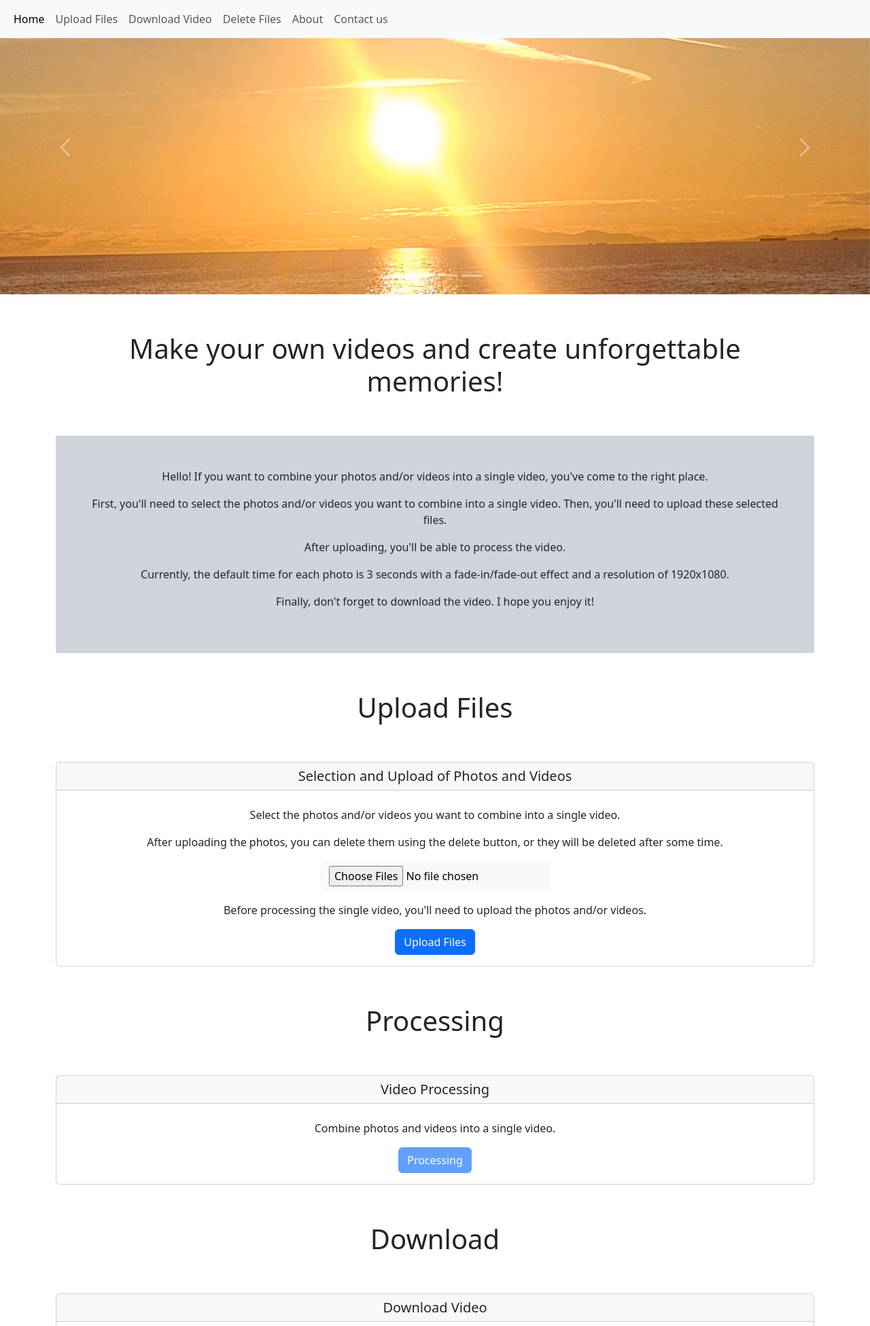
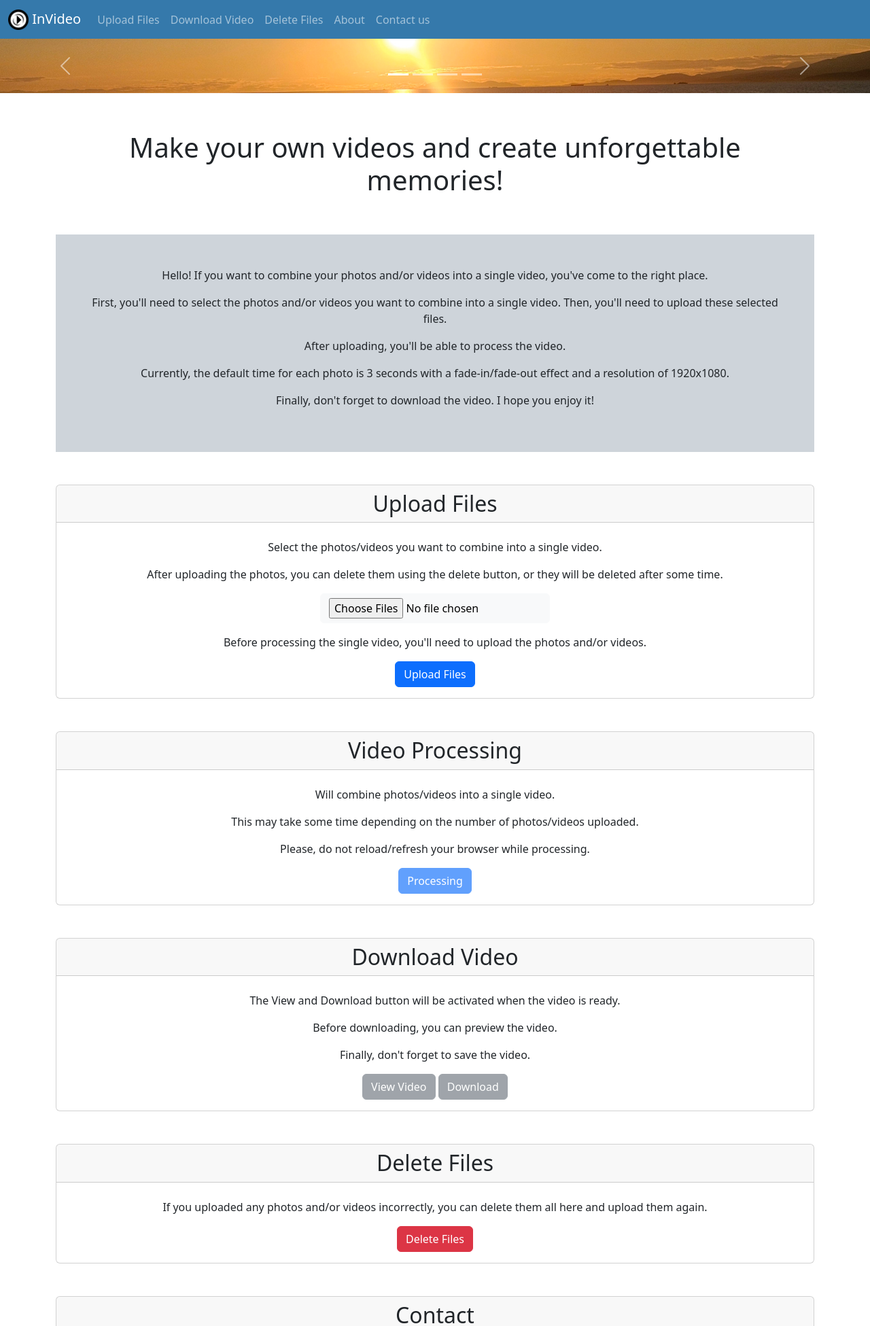
Before and after one commit to marcellestp/InVideo, a Flask app: page / in a window 1280 px wide. Shown: the top 1951 px of the page at 68% size. Run offline with Flask 3, Linux system fonts and the light colour scheme; some libraries are stand-ins or nearby versions.

Commit message:
Fix_5 and Fix_20
Images resized
Download feature added
General text updated
Bootstrap navbar updated

```diff
--- a/app.py
+++ b/app.py
@@ -7,8 +7,8 @@
 import shutil
 import time
 import imagesize
-import uuid
-from flask import Flask, request, render_template, redirect
+# import uuid
+from flask import Flask, request, render_template, redirect, send_file
 from exif import Image
 from moviepy import vfx, ImageClip, concatenate_videoclips, VideoFileClip
 from werkzeug.utils import secure_filename
@@ -29,6 +29,7 @@
 
 # Specify a directory to store uploaded files.
 UPLOAD_FOLDER = 'images/'
+# IMAGES_DIR = 'images/'
 # UPLOAD_FOLDER = f"{USER_ID}/{IMAGES_DIR}"
 # File extensions the system will accept.
 ALLOWED_EXTENSIONS = {'png', 'jpg', 'jpeg', 'mp4', 'mov'}
@@ -208,6 +209,17 @@
                     print(f'Erro ao deletar {file_path}: {e}')
 
 
+@app.route('/download')
+def download_files():
+    """
+    It will download the video files in the user's Downloads directory.
+    """
+    try:
+        return send_file(PATH_VIDEO, as_attachment=True)
+    except FileNotFoundError:
+        return "File not found!", 404
+
+
 @app.route('/', methods=['GET', 'POST'])
 def upload_process_download():
     """
--- a/templates/index.html
+++ b/templates/index.html
@@ -10,16 +10,17 @@
 </head>
   <body>
 
-    <nav class="navbar navbar-expand-lg fixed-top bg-body-tertiary">
+    <nav class="navbar navbar-expand-lg navbar-dark sticky-top" style="background-color: #3579ab;">
         <div class="container-fluid">
+            <a class="navbar-brand" href="/">
+            <img src="static/img/icon.png" alt="Logo" width="30" height="30" class="d-inline-block align-text-top">
+            InVideo
+            </a>
             <button class="navbar-toggler" type="button" data-bs-toggle="collapse" data-bs-target="#navbarNav" aria-controls="navbarNav" aria-expanded="false" aria-label="Toggle navigation">
             <span class="navbar-toggler-icon"></span>
             </button>
             <div class="collapse navbar-collapse" id="navbarNav">
             <ul class="navbar-nav">
-                <li class="nav-item">
-                <a class="nav-link active" aria-current="page" href="#">Home</a>
-                </li>
                 <li class="nav-item">
                 <a class="nav-link" href="#upload">Upload Files</a>
                 </li>
@@ -81,14 +82,13 @@
             <p>Finally, don't forget to download the video. I hope you enjoy it!</p>
         </div>
         <form action="" method="post" enctype="multipart/form-data">
-        <h2 id="upload" class="fs-1 p-2 mt-5 mb-5 text-center">Upload Files</h2>
         <div class="card text-center">
-        <h5 class="card-header">
-            Selection and Upload of Photos and Videos
-        </h5>
+        <h2 id="upload" class="card-header">
+            Upload Files
+        </h2>
         <div class="card-body">
             <h5 class="card-title"></h5>
-            <p class="card-text">Select the photos and/or videos you want to combine into a single video. </p>
+            <p class="card-text">Select the photos/videos you want to combine into a single video. </p>
             <p>After uploading the photos, you can delete them using the delete button, or they will be deleted after some time.</p>
             <input class="btn btn-light" type="file" name="files" multiple accept=".png, .jpg, .jpeg, .mp4, .mov">
             <p></p>
@@ -96,15 +96,16 @@
             <input class="btn btn-primary" type="submit" name="upload" value="Upload Files">
         </div>
         </div>
-
-        <h2 class="fs-1 p-2 mt-5 mb-5 text-center">Processing</h2>
+        <br> <br>
         <div class="card text-center">
-        <h5 class="card-header">
+        <h2 id="process" class="card-header">
             Video Processing
-        </h5>
+        </h2>
         <div class="card-body">
             <h5 class="card-title"></h5>
-            <p class="card-text">Combine photos and videos into a single video.</p>
+            <p class="card-text">Will combine photos/videos into a single video.</p>
+            <p>This may take some time depending on the number of photos/videos uploaded.</p>
+            <p>Please, do not reload/refresh your browser while processing.</p>
             {% if exist_file == 1 %}
                 <input class="btn btn-primary" type="submit" name="process" value="Processing">
             {% else %}
@@ -112,30 +113,31 @@
             {% endif %}
         </div>
         </div>
-
-        <h2 id="download" class="fs-1 p-2 mt-5 mb-5 text-center">Download</h2>
+        <br> <br>
         <div class="card text-center">
-        <h5 class="card-header">
+        <h2 id="download" class="card-header">
             Download Video
-        </h5>
+        </h2>
         <div class="card-body">
             <h5 class="card-title"></h5>
             <p class="card-text">The View and Download button will be activated when the video is ready.</p>
             <p>Before downloading, you can preview the video.</p>
             <p>Finally, don't forget to save the video.</p>
             {% if exist_video == 1 %}
-                <button type="button" class="btn btn-success"><a href="static/output.mp4" target="_blank" class="text-white text-decoration-none">View and Download</a></button>
+            <button type="button" class="btn btn-success"><a href="static/output.mp4" target="_blank" class="text-white text-decoration-none">View Video</a></button>
+            <button type="button" class="btn btn-success" name="download"><a href="{{ url_for('.download_files') }}" style="color: white; text-decoration: none;">Download</a></button>
             {% else %}
-                <button type="button" class="btn btn-secondary" disabled><a href="static/output.mp4" target="_blank" class="text-white text-decoration-none">View and Download</a></button>
+            <button type="button" class="btn btn-secondary" disabled><a href="static/output.mp4" target="_blank" class="text-white text-decoration-none">View Video</a></button>
+            <button type="button" class="btn btn-secondary" disabled>Download</a></button>
             {% endif %}
         </div>
         </div>
 
-        <h2 id="delete" class="fs-1 p-2 mt-5 mb-5 text-center">Delete Files</h2>
+        <br> <br>
         <div class="card text-center">
-        <h5 class="card-header">
+        <h2 id="delete" class="card-header">
             Delete Files
-        </h5>
+        </h2>
         <div class="card-body">
             <h5 class="card-title"></h5>
             <p class="card-text">If you uploaded any photos and/or videos incorrectly, you can delete them all here and upload them again.</p>
@@ -144,12 +146,11 @@
         </div>
 
         </form>
-
-        <h2 id="contact" class="fs-1 p-2 mt-5 mb-5 text-center">Contact Us</h2>
+        <br> <br>
         <div class="card text-center">
-        <h5 class="card-header">
+        <h2 id="contact" class="card-header">
             Contact
-        </h5>
+        </h2>
         <div class="card-body">
             <h5 class="card-title"></h5>
             <p class="card-text">If you have any questions or suggestions, please contact us.</p>
```
Also changed, not shown: static/img/icon.png (added), static/img/sun1.jpg, static/img/sun2.jpg, static/img/sun3.jpg, static/img/sun4.jpg.
